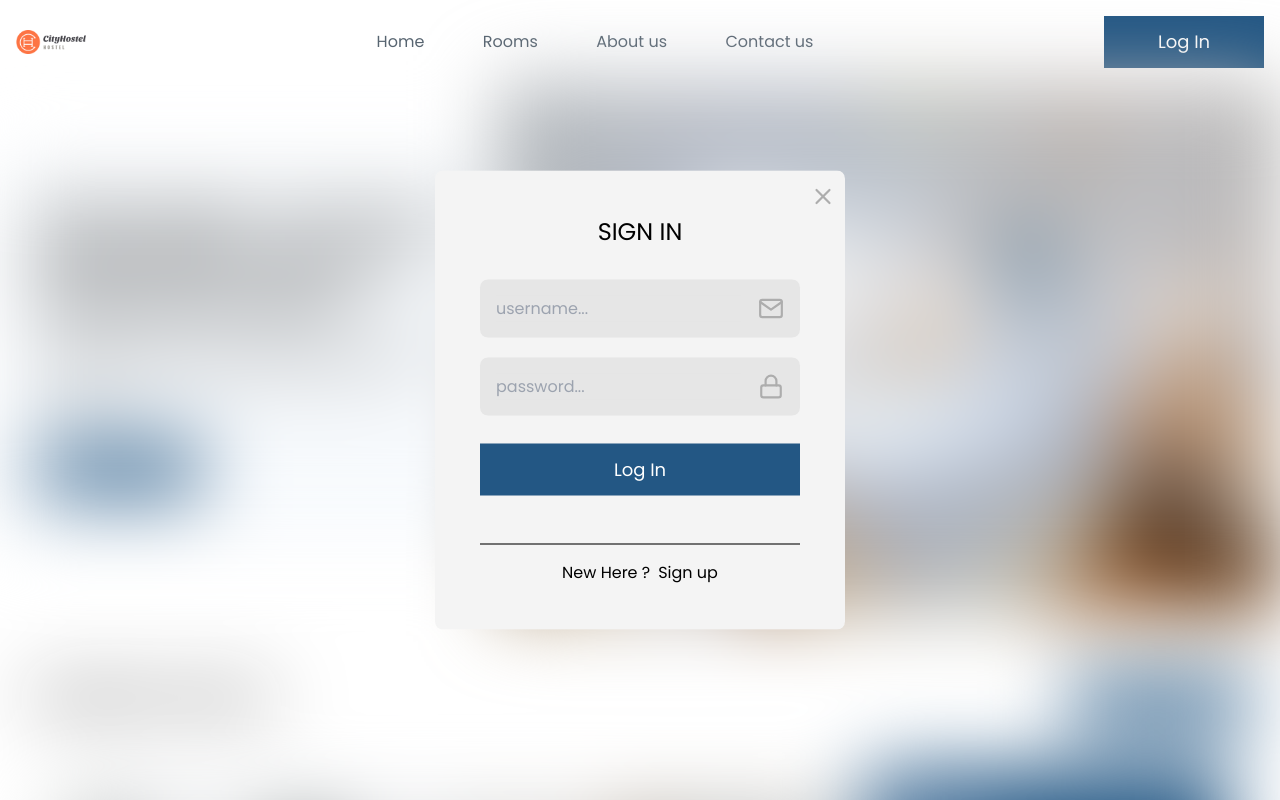
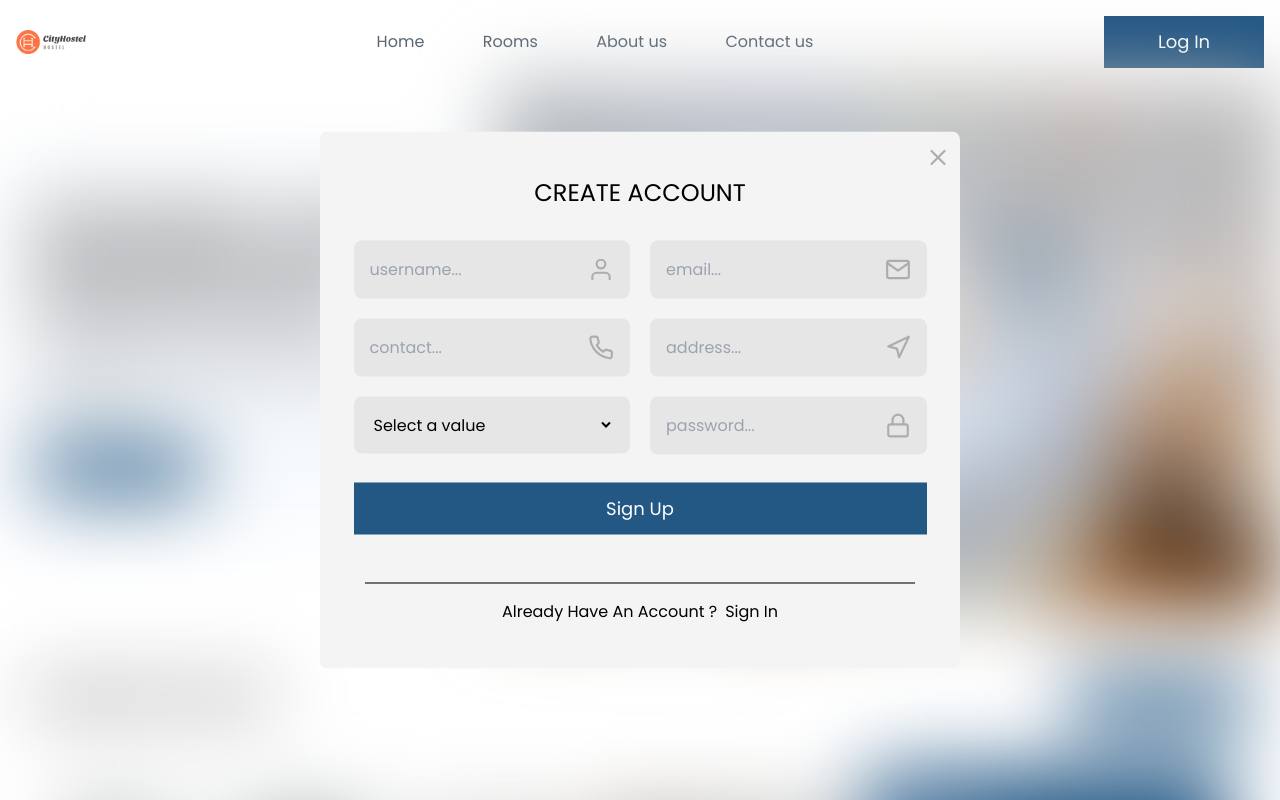
Before and after one commit to BJ-331/city-hostel, a React (Vite) app in the folder client/: page / in a window 1280 px wide. Both pictures are taken after a click on the button "Log In". Built offline with nearby package versions, Linux system fonts and the light colour scheme.

Commit message:
Update layout.tsx

```diff
--- a/client/src/components/auth/layout.tsx
+++ b/client/src/components/auth/layout.tsx
@@ -1,20 +1,12 @@
-import React, { useState } from "react";
+import React from "react";
 import { LogIn } from "./login";
 import { SignUp } from "./signup";
-
-export interface authPropTypes {
-  setHaveAccount: React.Dispatch<React.SetStateAction<boolean>>;
-}
+import { useAuthContext } from "../../hooks";
 
 export const AuthLayout = React.memo(() => {
-  const [haveAccount, setHaveAccount] = useState(true);
+  const loginMenu = useAuthContext();
+
   return (
-    <div>
-      {haveAccount ? (
-        <LogIn setHaveAccount={setHaveAccount} />
-      ) : (
-        <SignUp setHaveAccount={setHaveAccount} />
-      )}
-    </div>
+    <div>{loginMenu?.authModalStatus.haveAccount ? <LogIn /> : <SignUp />}</div>
   );
 });
```
